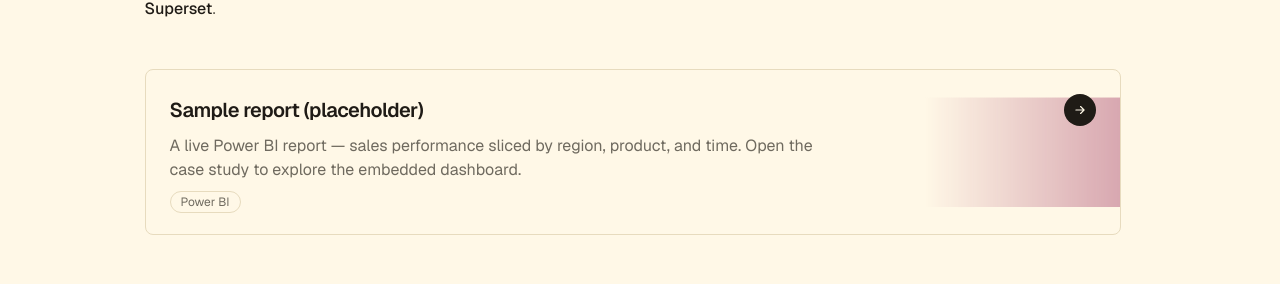
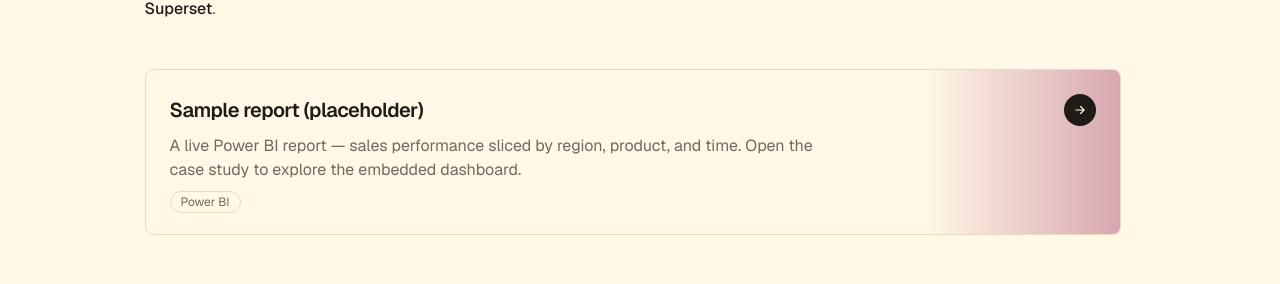
Before and after one commit to rusloc/vosk.dev, a Next.js app: page /work in a window 1280 px wide. Shown: the part 256-540 px from the top of the page. Built offline with nearby package versions, Linux system fonts and the light colour scheme; no server answers.

Commit message:
style(work): accent block spans full card height

```diff
--- a/src/app/work/showcase-card.tsx
+++ b/src/app/work/showcase-card.tsx
@@ -10,9 +10,9 @@ const ACCENT_COLOR = "#d8a7b0";
  * arrow-link on one row, a short summary, and a platform badge. No iframe here;
  * the live report lives on the detail page (/work/[slug]) this links to.
  *
- * A 16:9 accent block (~20% of the width) sits at the right edge, faded via a
- * left-to-right mask (transparent at the left, opaque at the right) so it tucks in
- * behind the arrow circle without competing with the text.
+ * An accent block (~20% of the width, full card height) sits at the right edge,
+ * faded via a left-to-right mask (transparent at the left, opaque at the right) so
+ * it tucks in behind the arrow circle without competing with the text.
  */
 export function ShowcaseCard({ showcase }: { showcase: Showcase }) {
   const { slug, title, summary, platform } = showcase;
@@ -20,10 +20,10 @@ export function ShowcaseCard({ showcase }: { showcase: Showcase }) {
 
   return (
     <article className="border-border relative overflow-hidden rounded-lg border">
-      {/* Accent block — right-aligned, 16:9, masked so it fades out toward the left. */}
+      {/* Accent block — right-aligned, full height, masked so it fades out toward the left. */}
       <div
         aria-hidden="true"
-        className="pointer-events-none absolute top-1/2 right-0 aspect-video w-1/5 -translate-y-1/2"
+        className="pointer-events-none absolute inset-y-0 right-0 w-1/5"
         style={{
           backgroundColor: ACCENT_COLOR,
           WebkitMaskImage: "linear-gradient(to right, transparent, black)",
```
